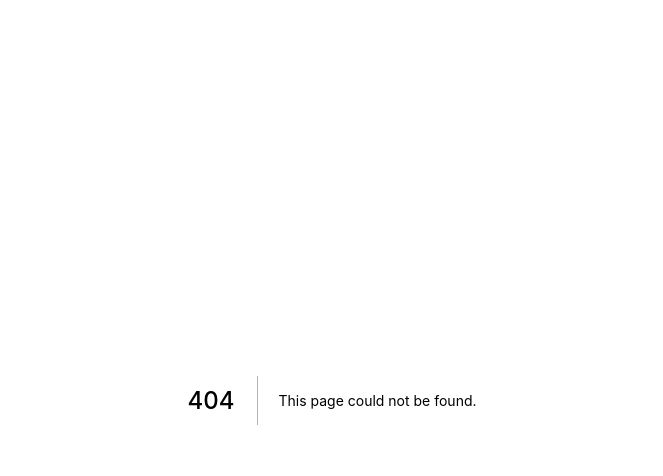
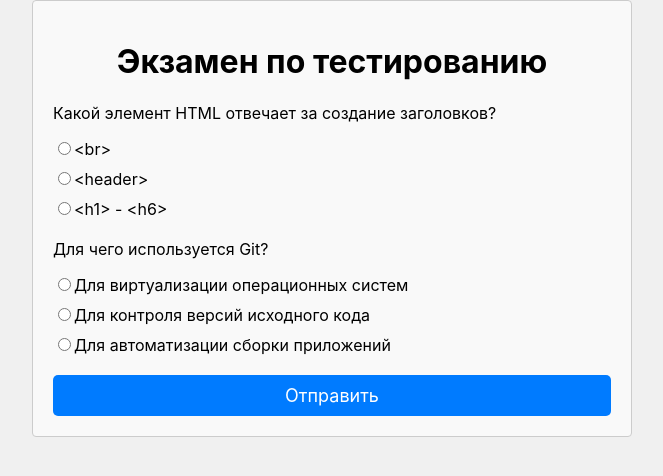
Before and after one commit to VasiliiV/TestBase, a Next.js app in the folder my-app/: page /prog_parse_tags/exam/Exam in a window 1280 px wide. Before the commit this address had no page. Shown: the top 476 px of the page, without its empty margins (308-971 px from the left). Built offline with nearby package versions, Linux system fonts and the light colour scheme.

Commit message:
exam add

```diff
--- a/my-app/pages/_app.tsx
+++ b/my-app/pages/_app.tsx
@@ -3,6 +3,7 @@
 import './prog_parse_tags/create_issue/CreateIssue.css'
 import './prog_parse_tags/create_test_case/CreateTestCase.css'
 import './prog_parse_tags/auth/AuthUser.css'
+import './prog_parse_tags/exam/Exam.css'
 import type { AppProps } from 'next/app'
 
 export default function App({ Component, pageProps }: AppProps): JSX.Element {
--- a/my-app/pages/prog_parse_tags/create_test_case/CreateTestCase.css
+++ b/my-app/pages/prog_parse_tags/create_test_case/CreateTestCase.css
@@ -8,6 +8,22 @@
     padding: 15px; /* Сокращено для удобства */
     opacity: 0.95; /* Изменено для меньшей прозрачности */
     transition: transform 0.3s ease-in-out; /* Добавлено для анимации */
+    position: relative;
+}
+
+.closeButton {
+    border: none;
+    background-color: transparent;
+    cursor: pointer;
+    padding: 0;
+    font-size: 1.5rem; /* Размер может быть изменен в зависимости от вашего дизайна */
+    position: absolute;
+    top: 15px;
+    right: 15px;
+}
+
+.closeButton:hover {
+    color: #de6262; /* Легко менять цвет при наведении */
 }
 
 .testCase:hover {
@@ -52,3 +68,15 @@
     overflow: hidden;
     padding-left: 20px; /* Увеличен отступ для большей вентиляции */
 }
+
+textarea {
+    width: 100%;
+    padding: 10px;
+    border-radius: 4px; /* Сглаживание углов для современного внешнего вида */
+    border: 1px solid #ccc;
+    transition: border-color 0.2s ease;
+}
+
+textarea:focus {
+    border-color: #4d90fe; /* Цвет акцента, который обычно используется для обозначения фокуса */
+}
--- a/my-app/pages/prog_parse_tags/create_test_case/CreateTestCase.jsx
+++ b/my-app/pages/prog_parse_tags/create_test_case/CreateTestCase.jsx
@@ -12,6 +12,9 @@
 
                 <div className="testCase__header">
                     <h2>Test Case</h2>
+                    <button onClick={handleClose} className="closeButton">
+                        Close
+                    </button>
                     <hr/>
                 </div>
 
--- /dev/null
+++ b/my-app/pages/prog_parse_tags/exam/Exam.css
@@ -0,0 +1,37 @@
+.exam {
+    max-width: 600px;
+    margin: 0 auto;
+    padding: 20px;
+    border: 1px solid #ccc;
+    border-radius: 4px;
+    background-color: #f9f9f9;
+  }
+
+  .exam h1 {
+    text-align: center;
+  }
+
+  .exam-question {
+    margin-bottom: 20px;
+  }
+
+  .exam-question label {
+    display: block;
+    margin-bottom: 10px;
+  }
+
+  button {
+    display: block;
+    width: 100%;
+    padding: 10px;
+    border: none;
+    border-radius: 5px;
+    background-color: #007bff;
+    color: white;
+    cursor: pointer;
+    font-size: 18px;
+  }
+
+  button:hover {
+    background-color: #0056b3;
+  }
--- /dev/null
+++ b/my-app/pages/prog_parse_tags/exam/Exam.jsx
@@ -0,0 +1,74 @@
+import React, { useState } from 'react';
+
+function Exam() {
+  // Список вопросов экзамена
+  const questions = [
+    {
+      id: 1,
+      question: 'Какой элемент HTML отвечает за создание заголовков?',
+      answers: ['<br>', '<header>', '<h1> - <h6>'],
+      correct: 2,
+    },
+    {
+      id: 2,
+      question: 'Для чего используется Git?',
+      answers: [
+        'Для виртуализации операционных систем',
+        'Для контроля версий исходного кода',
+        'Для автоматизации сборки приложений',
+      ],
+      correct: 1,
+    },
+    // ... остальные вопросы
+  ];
+
+  // Состояние для отслеживания текущего выбора пользователя
+  const [userAnswers, setUserAnswers] = useState({});
+
+  const handleAnswerChange = (e, questionId) => {
+    const { value } = e.target;
+    setUserAnswers((prev) => ({ ...prev, [questionId]: Number(value) }));
+  };
+
+  const handleSubmit = (e) => {
+    e.preventDefault();
+    let score = 0;
+
+    questions.forEach((q) => {
+      if (userAnswers[q.id] === q.correct) {
+        score += 1;
+      }
+    });
+
+    alert(`Вы набрали ${score} из ${questions.length} правильных ответов.`);
+    // Здесь можно также отправить результаты на сервер или обработать иначе, в зависимости от ваших требований.
+  };
+
+  return (
+    <div className="exam">
+      <h1>Экзамен по тестированию</h1>
+      <form onSubmit={handleSubmit}>
+        {questions.map((q) => (
+          <div key={q.id} className="exam-question">
+            <p>{q.question}</p>
+            {q.answers.map((answer, index) => (
+              <label key={index}>
+                <input
+                  type="radio"
+                  name={`question-${q.id}`}
+                  value={index}
+                  required
+                  onChange={(e) => handleAnswerChange(e, q.id)}
+                />
+                {answer}
+              </label>
+            ))}
+          </div>
+        ))}
+        <button type="submit">Отправить</button>
+      </form>
+    </div>
+  );
+};
+
+export default Exam;
```
Also changed, not shown: my-app/pages/exam.tsx (added, +20 -0 lines), my-app/pages/prog_parse_tags/blog_for_image/SectionImage.jsx (+10 -0 lines), 1 other file (tests, documents, lock files or other folders).
